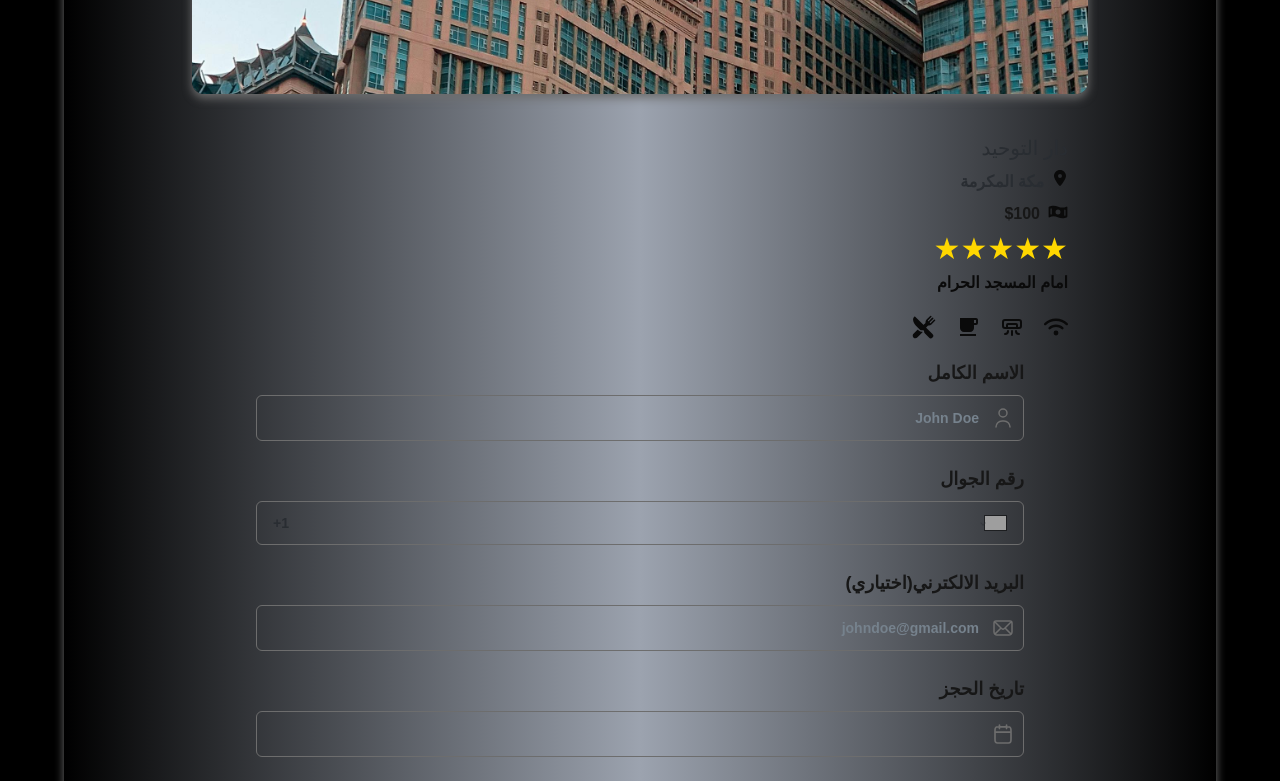
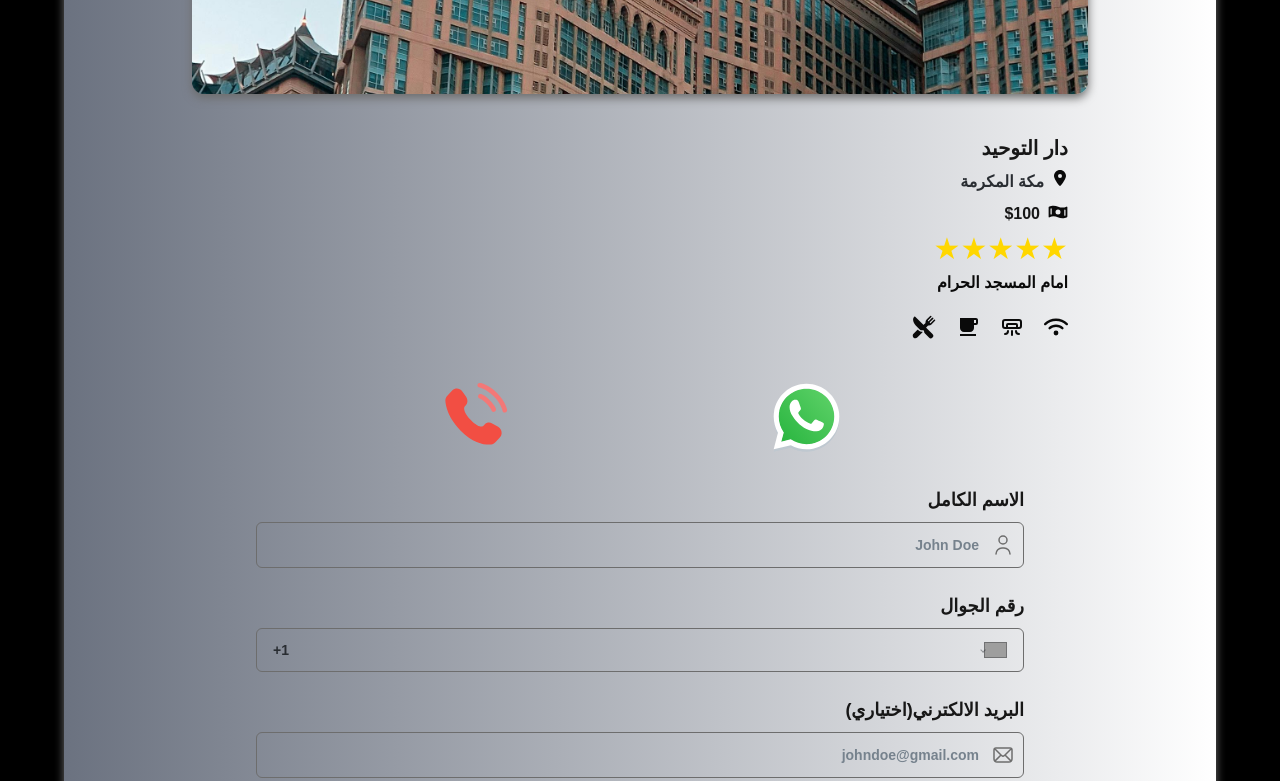
Before and after one commit to yasmineNjr/massaar-app, a Next.js app: page /hotels/1 in a window 1280 px wide. Shown: the part 860-1641 px from the top of the page. Built offline with nearby package versions, Linux system fonts and the light colour scheme; grey boxes are pictures that could not be loaded.

Commit message:
update hotel resevation form

```diff
--- a/app/hotels/[id]/page.jsx
+++ b/app/hotels/[id]/page.jsx
@@ -2,7 +2,7 @@
 
 import styles, { layout } from "@/app/style"
 import HotelReservationForm from "@/components/forms/HotelReservationForm";
-import { hotels } from "@/constants";
+import { hotels, quickBookHandler } from "@/constants";
 import Image from "next/image"
 import { useRef, useState } from "react";
 import { BsArrowLeftShort, BsArrowRightShort } from 'react-icons/bs';
@@ -13,6 +13,7 @@ import { IoRestaurant } from "react-icons/io5";
 import { FaLocationDot } from "react-icons/fa6";
 import { PiMoneyWavyFill } from "react-icons/pi";
 import ReactStars from "react-rating-stars-component";
+import { callIcon, whatsappIcon } from "@/public/assets";
 
 const HotelDetails = ({ params }) => {
 
@@ -38,13 +39,13 @@ const HotelDetails = ({ params }) => {
     <div className={`bg-transparent ${styles.paddingX} ${styles.flexCenter}`}>
       <div className={`${styles.boxWidth}`}>
         <div className="text-center my-10">
-          <h2 className={`${styles.heading2} text-right text-primary`}>
+          <h2 className={`${styles.heading2} text-right text-primary-foreground`}>
               حجز في الفندق {selectedHotel.name}
           </h2>
         </div>
 
         {/* <section className={`${layout.section} rounded-xl shadow-customGray mb-10 bg-gradient-to-r from-transparent via-gray-400 to-transparent`}> */}
-        <section className={`flex flex-col ${styles.paddingY} rounded-xl shadow-customGray mb-10 bg-gradient-to-r from-transparent via-gray-400 to-transparent`}>
+        <section className={`flex flex-col ${styles.paddingY} rounded-xl shadow-customGray mb-10 bg-gradient-to-r from-gray-500 to-white`}>
 
           {/* <div className={`flex-1 flex flex-col ${styles.flexCenter} xl:px-0 sm:px-16 px-6 md:my-0 my-5 relative h-full lg:w-[50%] w-[100%] `}> */}
           <div className={`flex-1 flex flex-col ${styles.flexCenter} xl:px-0 sm:px-16 px-6 md:my-0 my-5 relative w-full `}>
@@ -81,7 +82,7 @@ const HotelDetails = ({ params }) => {
 
               <div className='p-5'>
                 <div >
-                    <h1 className='text-xl text-customSecondary'>{selectedHotel.name}</h1>
+                    <h1 className='text-xl text-primary font-bold'>{selectedHotel.name}</h1>
                 </div>
                 <div className='flex flex-row gap-2 mt-2'>
                     <FaLocationDot/>
@@ -109,7 +110,28 @@ const HotelDetails = ({ params }) => {
                     {selectedHotel.breakfast && <MdFreeBreakfast size={24}/>}
                     {selectedHotel.meal && <IoRestaurant size={24}/>}
                 </div>
-            </div>
+              </div>
+              <div className="flex justify-center">
+                <div className="flex flex-row justify-between p-5 w-full md:w-[50%] mb-3">
+                  <Image
+                      src={whatsappIcon}
+                      alt='whatsapp'
+                      width={75}
+                      className={`object-contain cursor-pointer transition-transform duration-300 hover:scale-125 `}
+                      onClick={(e) => {e.stopPropagation(); quickBookHandler(`مرحباً, هل يمكنك مساعدتي في عملية حجز الفندق ${selectedHotel.name} `)}}
+                  />
+                  <a href="tel:+966566633161" target="_blank" rel="noopener noreferrer">
+                    <Image
+                        src={callIcon}
+                        alt='call'
+                        width={75}
+                        className={`object-contain cursor-pointer transition-transform duration-300 hover:scale-125 `}
+                        onClick={(e) => {e.stopPropagation();}}
+                    />
+                  </a>
+                </div>
+              </div>
+
 
 
             </div>
```
